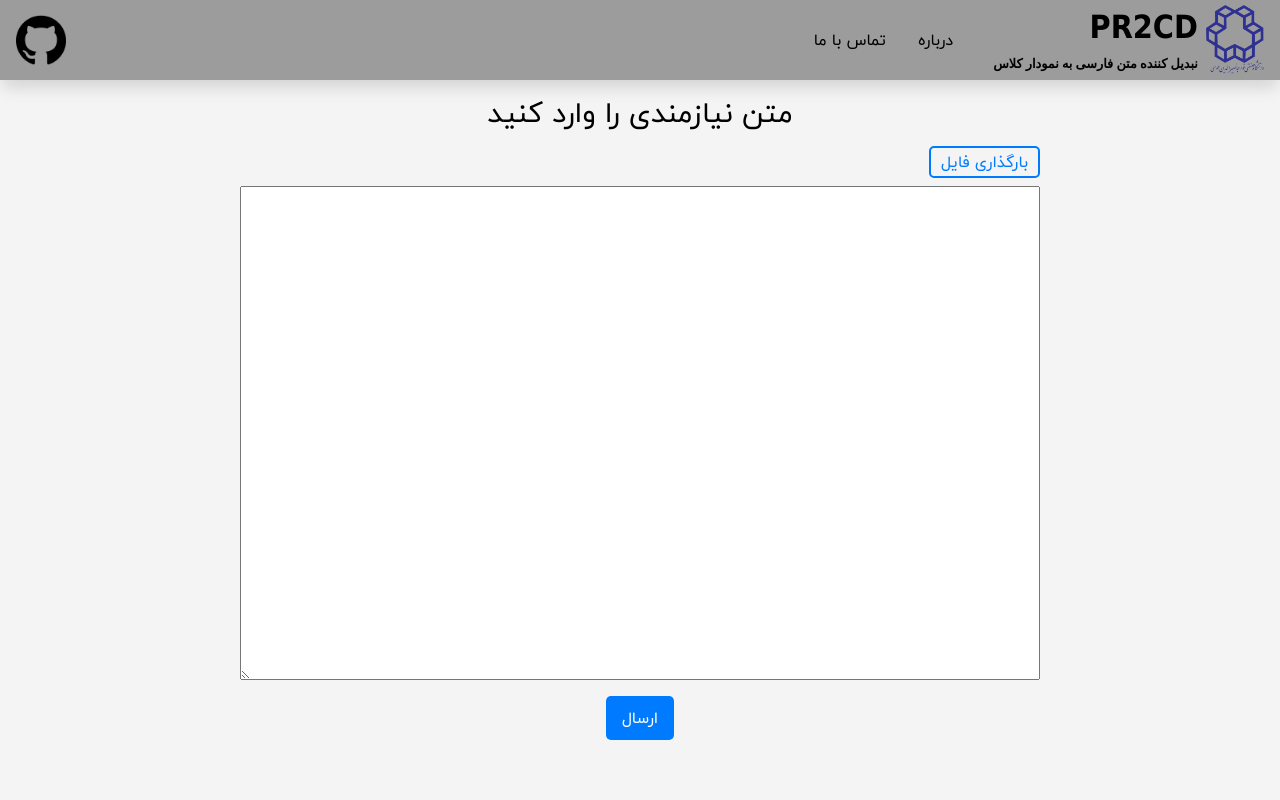
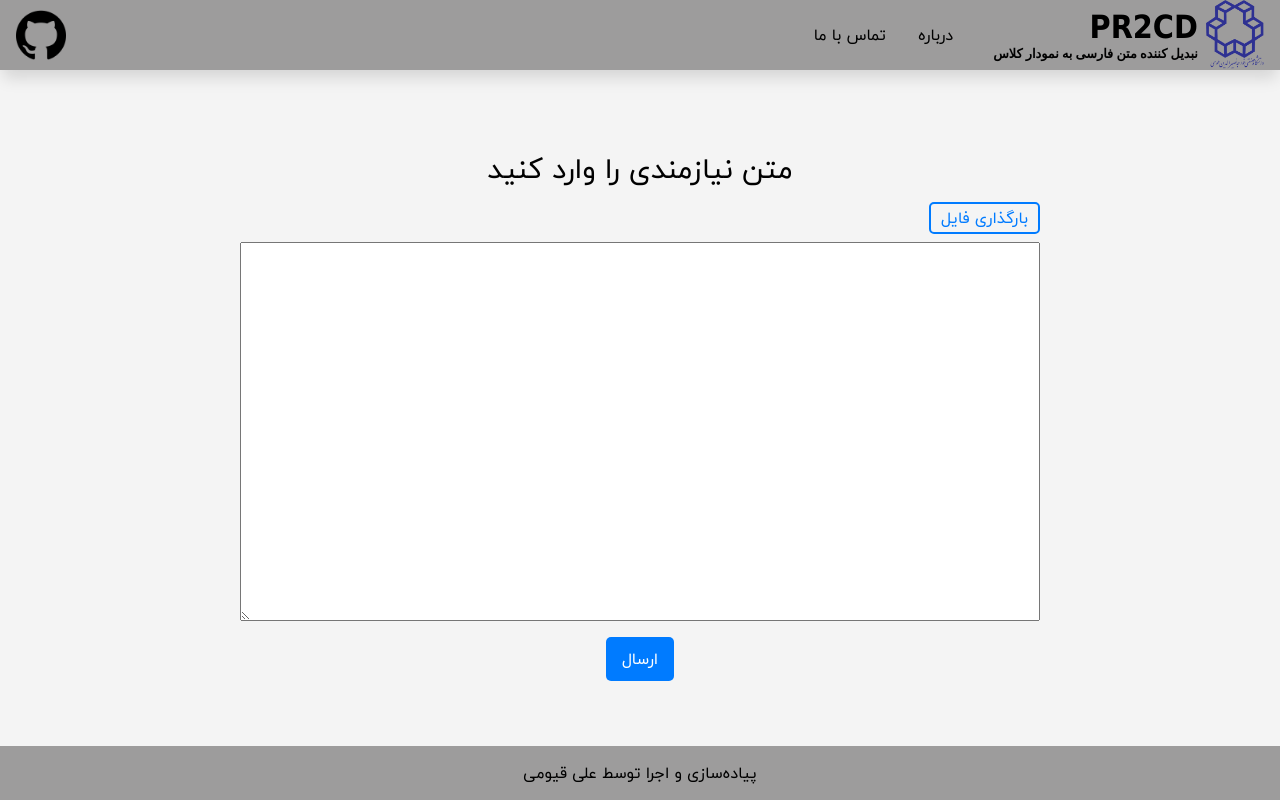
Before and after one commit to aliqb/PR2CD, a Django app: page / in a window 1280 px wide. Run offline with Django 4.2, Linux system fonts and the light colour scheme; some libraries are stand-ins or nearby versions; some web fonts are replaced.

Commit message:
add footer

```diff
--- a/PR2CD_UI/UI/templates/UI/diagram.html
+++ b/PR2CD_UI/UI/templates/UI/diagram.html
@@ -35,13 +35,13 @@
                 </form>
 
             </div>
+            <div class="return-container">
+                <a href="{% url 'UI:index' %}" class="btn outline">بازگشت</a>
+            </div>
         </div>
     </div>
 
 
-    <div class="d-flex centering">
-        <a href="{% url 'UI:index' %}" class="btn outline">بازگشت</a>
-    </div>
     <!--    <button id="export-btn">test</button>-->
     <!--    <button id="svg-btn">test-svg</button>-->
 
--- a/PR2CD_UI/UI/templates/UI/index.html
+++ b/PR2CD_UI/UI/templates/UI/index.html
@@ -1,6 +1,6 @@
 {% extends "base.html" %}
 {% block content %}
-<div class=" d-flex">
+<div class=" d-flex form-container">
     <form action="{% url 'UI:submit' %}" method="post" class="m-auto d-flex flex-col centering">
         {% csrf_token %}
         {% if error %}<p class="error">{{ error }}</p>{% endif %}
@@ -11,7 +11,7 @@
                 <input id="requirement-file" type="file" class="d-none"
                        accept=".txt, .pdf, .doc, .docx, text/plain, application/pdf, application/msword, application/vnd.openxmlformats-officedocument.wordprocessingml.document">
             </div>
-            <textarea name="req" id="req" class="req-input" rows="20">{{ req }}</textarea>
+            <textarea name="req" id="req" class="req-input" rows="15">{{ req }}</textarea>
         </div>
         <div>
             <input type="submit" value="ارسال" class="btn">
--- a/PR2CD_UI/static/styles/index.css
+++ b/PR2CD_UI/static/styles/index.css
@@ -13,6 +13,18 @@ body {
     background-color: #f4f4f4;
     font-family: IRANYekan;
 }
+
+
+
+.content {
+    width: 100vw;
+    height: 100vh;
+    overflow-x: hidden;
+    display: flex;
+    flex-direction: column;
+}
+
+
 
 a {
     text-decoration: none;
@@ -35,11 +47,7 @@ input {
     padding: 5px 10px;
 }
 
-.content {
-    width: 100vw;
-    height: 100vh;
-    overflow-x: hidden;
-}
+
 
 .header {
     background-color: #9d9c9c;
@@ -215,7 +223,10 @@ input {
     margin-bottom: 8px;
     display: inline-block;
 }
-
+.form-container{
+    height: 100%;
+    align-items: center;
+}
 
 .req-input {
     margin-bottom: 1rem;
@@ -326,6 +337,15 @@ input {
     flex-basis: 100%;
     padding: 2rem;
     border-top: 1px solid #8f8b8b;
+    display: flex;
+    flex-direction: column;
+}
+
+.return-container{
+    display: flex;
+    margin-top: auto;
+    justify-content: end;
+    padding-top: 0.8rem;
 }
 
 .warning-hint {
@@ -356,9 +376,9 @@ input {
     background-color: #e5e56c;
 }
 
-.no-class-text{
+.no-class-text {
     font-family: IRANYekan !important;
-    margin-top: 2rem ;
+    margin-top: 2rem;
 }
 
 .watermark {
@@ -378,15 +398,17 @@ input {
     text-align: center;
 }
 
+.footer {
+    background-color: #9d9c9c;
+    text-align: center;
+    margin-top: auto;
+    padding: 0.8rem;
+}
 
 @media screen and ( min-width: 1200px) {
     .diagram-container {
         flex-basis: 60%;
         padding: 0 1rem;
-    }
-
-    .main-container {
-        margin-bottom: 3rem;
     }
 
     .sentences-container {
--- a/PR2CD_UI/templates/base.html
+++ b/PR2CD_UI/templates/base.html
@@ -32,9 +32,16 @@
             <img src="{% static 'images/github-logo.png' %}"/>
         </a>
     </header>
+
     {% block content %}
 
     {% endblock %}
+    <footer class="footer">
+        <div>
+            <span>پیاده‌سازی و اجرا توسط</span>
+            <a href="https://www.linkedin.com/in/ali-qayyoomi-88518b1b4/" target="_blank">علی قیومی</a>
+        </div>
+    </footer>
 </div>
 </body>
 <script type="module" src="{% static 'pdfjs-dist/build/pdf.mjs' %}"></script>
```
